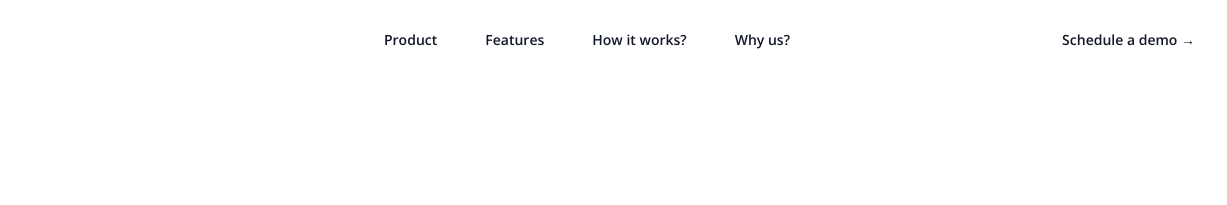
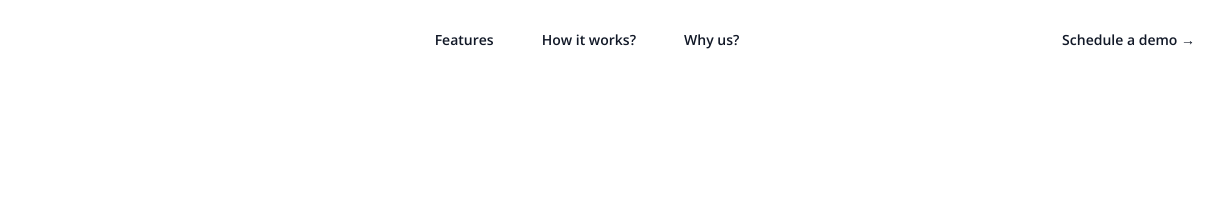
Before and after one commit to easycarbonhq/easycarbon.github.io, a website: page website/src/index.html in a window 1280 px wide. Shown: the top 205 px of the page, 53-1280 px from the left. Drawn offline with nearby package versions, Linux system fonts and the light colour scheme.

Commit message:
Remove product link and add a justfile

```diff
--- a/website/src/index.html
+++ b/website/src/index.html
@@ -27,7 +27,6 @@
                     </a>
                 </div>
                 <div class="hidden lg:flex lg:gap-x-12">
-                    <a href="#product" class="text-sm font-semibold leading-6 text-gray-900">Product</a>
                     <a href="#features" class="text-sm font-semibold leading-6 text-gray-900">Features</a>
                     <a href="#working" class="text-sm font-semibold leading-6 text-gray-900">How it works?</a>
                     <a href="#whyus" class="text-sm font-semibold leading-6 text-gray-900">Why us?</a>
```
Also changed, not shown: 1 other file.
